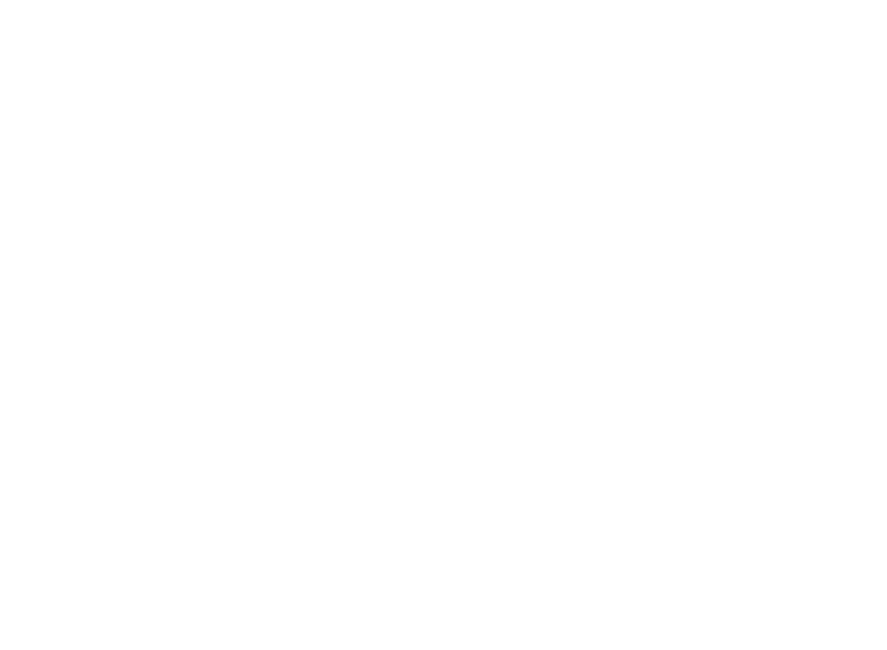
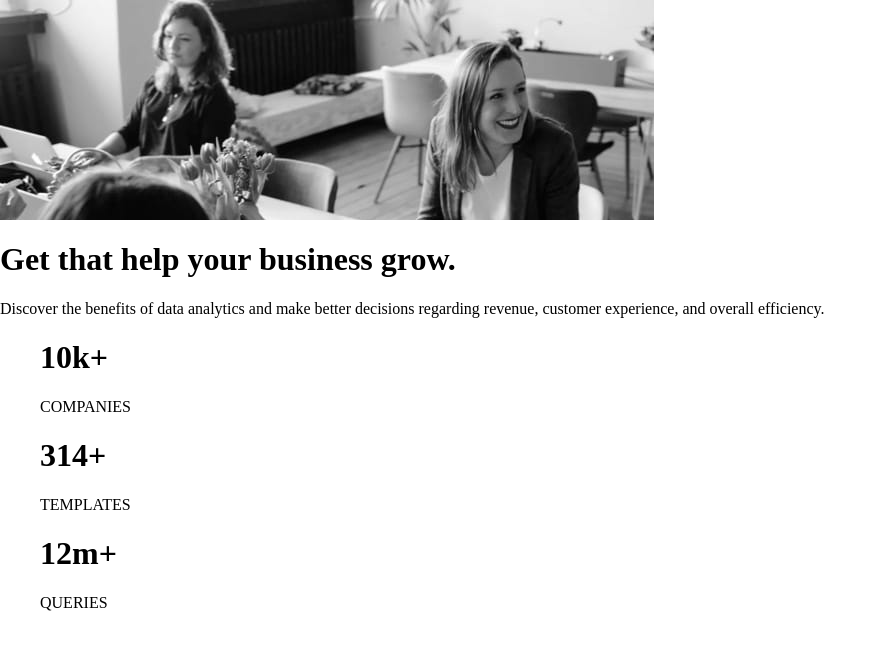
Before and after one commit to keza681/Stats-preview-card-component, a plain HTML site: page index.html in a window 1280 px wide. Shown: the whole page, without its empty margins (0-887 px from the left). Drawn offline with Linux system fonts and the light colour scheme.

Commit message:
Update content

```diff
--- a/index.html
+++ b/index.html
@@ -8,6 +8,37 @@
     <title>Document</title>
 </head>
 <body>
+    <main>
+        <div class="container">
+            <div class="image">
+                <!-- <img src="" alt=""> -->
 
+            </div>
+
+            <div class="section">
+                <h1>Get <a href="insights"></a> that help your business grow.</h1>
+                <p>Discover the benefits of data analytics and make better decisions regarding revenue, customer
+                    experience, and overall efficiency.</p>
+
+                <ul>
+                    <li>
+                        <h1>10k+</h1>
+                        <p>COMPANIES</p>
+                    </li>
+
+                    <li>
+                        <h1>314+</h1>
+                        <p>TEMPLATES</p>
+                    </li>
+
+                    <li>
+                        <h1>12m+</h1>
+                        <p>QUERIES</p>
+                    </li>
+                </ul>
+
+            </div>
+        </div>
+    </main>
 </body>
 </html>
--- a/style.css
+++ b/style.css
@@ -0,0 +1,29 @@
+*{
+    box-sizing: border-box;
+}
+
+html, body{
+    padding: 0px;
+    margin: 0px;
+}
+
+.container{
+
+}
+
+.section ul li{
+    list-style: none;
+}
+
+.image{
+    background-image: url(images/image-header-mobile.jpg);
+    background-repeat: no-repeat;
+    height: 220px;
+}
+
+
+
+
+@media screen and (min-width: 733px) {
+
+}
```
Also changed, not shown: 1 other file.
